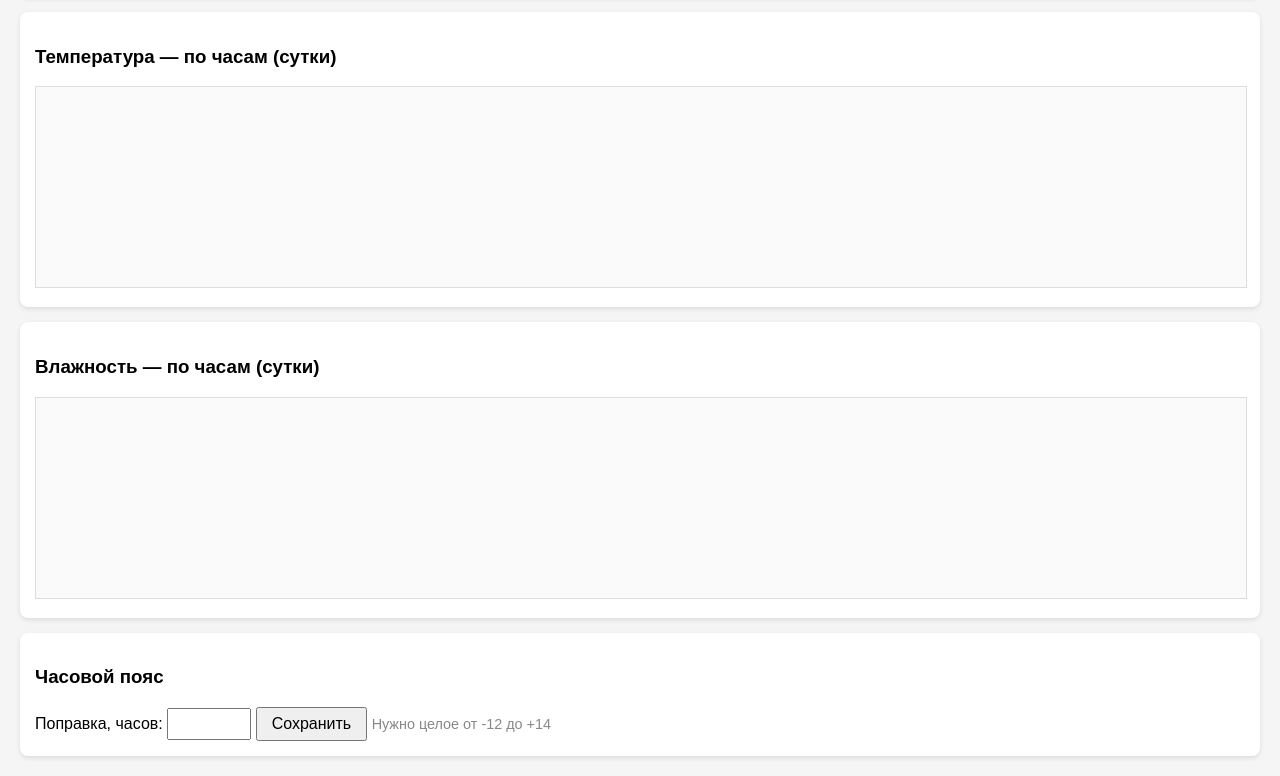
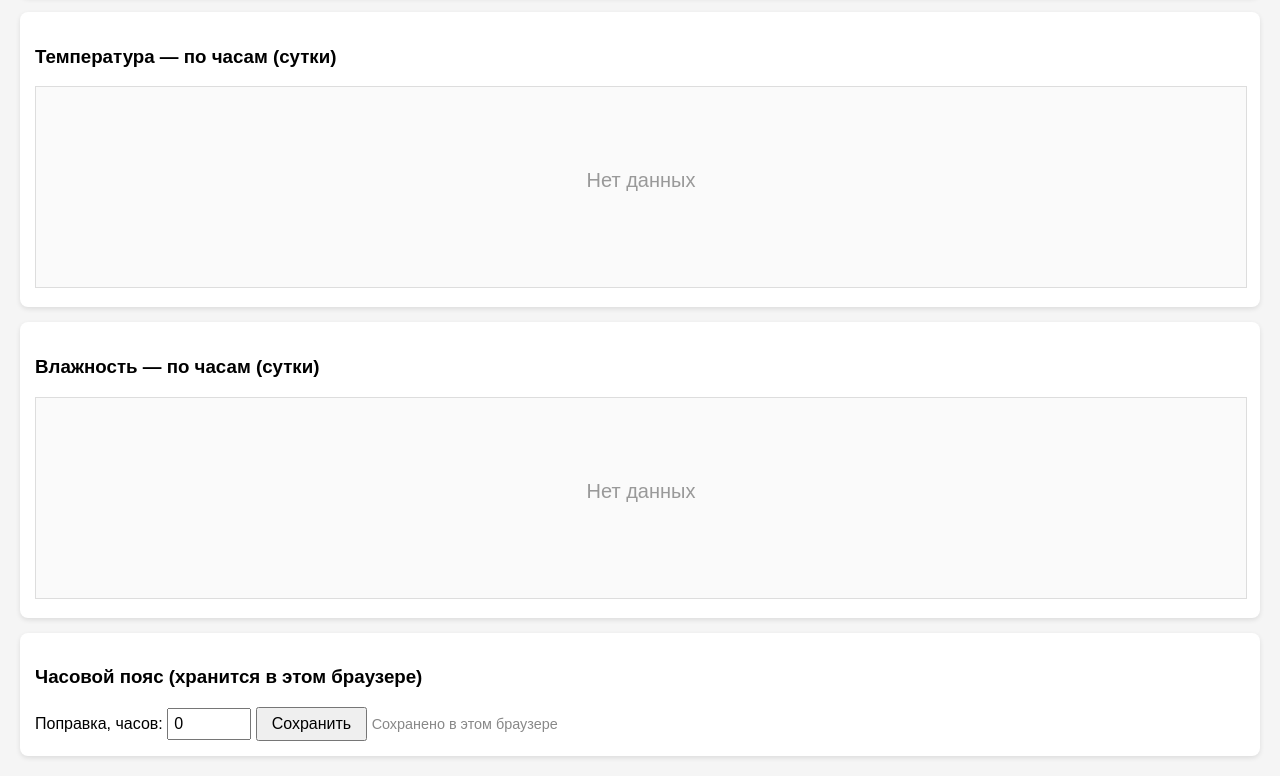
Before and after one commit to Rocaccel/esp-temp-loger, a plain HTML site: page docs/index.html in a window 1280 px wide. Both pictures are taken after a click on the button "Сохранить". Shown: the part 221-997 px from the top of the page. Drawn offline with Linux system fonts and the light colour scheme; no server answers.

Commit message:
TZ offset moved to browser localStorage

```diff
--- a/docs/SECURITY_RULES.json
+++ b/docs/SECURITY_RULES.json
@@ -13,10 +13,6 @@
             ".write": "auth != null",
             ".validate": "newData.hasChildren(['temp', 'hum', 'count'])"
           }
-        },
-        "settings": {
-          ".read": true,
-          ".write": "auth != null"
         }
       }
     }
--- a/docs/app.js
+++ b/docs/app.js
@@ -5,9 +5,18 @@
   firebase.initializeApp(window.FB_CONFIG);
   var DEV = window.FB_CONFIG.deviceId;
   var db = firebase.database();
-  var tz = 0;
+  var TZ_KEY = 'tz_offset';
   var lastHourly = [];
-  var tzInit = false;
+
+  function loadTz() {
+    try {
+      var saved = parseInt(localStorage.getItem(TZ_KEY), 10);
+      if (!isNaN(saved) && saved >= -12 && saved <= 14) return saved;
+    } catch (e) { /* localStorage недоступен — дефолт ниже */ }
+    return Math.round(-new Date().getTimezoneOffset() / 60);
+  }
+
+  var tz = loadTz();
 
   function pad2(n) {
     return String(n).padStart(2, '0');
@@ -145,15 +154,7 @@
     renderHourly();
   });
 
-  db.ref('devices/' + DEV + '/settings/tz').on('value', function (snap) {
-    var val = snap.val();
-    tz = (typeof val === 'number') ? val : 0;
-    if (!tzInit) {
-      document.getElementById('tz').value = tz;
-      tzInit = true;
-    }
-    renderHourly();
-  });
+  document.getElementById('tz').value = tz;
 
   document.getElementById('tzSave').addEventListener('click', function () {
     var msg = document.getElementById('tzMsg');
@@ -162,10 +163,11 @@
       msg.innerText = 'Нужно целое от -12 до +14';
       return;
     }
-    db.ref('devices/' + DEV + '/settings/tz').set(val).then(function () {
-      msg.innerText = 'Сохранено';
-    }).catch(function (e) {
-      msg.innerText = 'Ошибка: ' + e.message;
-    });
+    tz = val;
+    try {
+      localStorage.setItem(TZ_KEY, String(val));
+    } catch (e) { /* приватный режим — поправка до перезагрузки */ }
+    renderHourly();
+    msg.innerText = 'Сохранено в этом браузере';
   });
 })();
--- a/docs/index.html
+++ b/docs/index.html
@@ -27,7 +27,7 @@
     <canvas id="c1"></canvas></div>
     <div class="card"><h3>Влажность — по часам (сутки)</h3>
     <canvas id="c2"></canvas></div>
-    <div class="card"><h3>Часовой пояс</h3>
+    <div class="card"><h3>Часовой пояс (хранится в этом браузере)</h3>
         <label>Поправка, часов:
         <input type="number" id="tz" min="-12" max="14"
             step="1" required></label>
```
